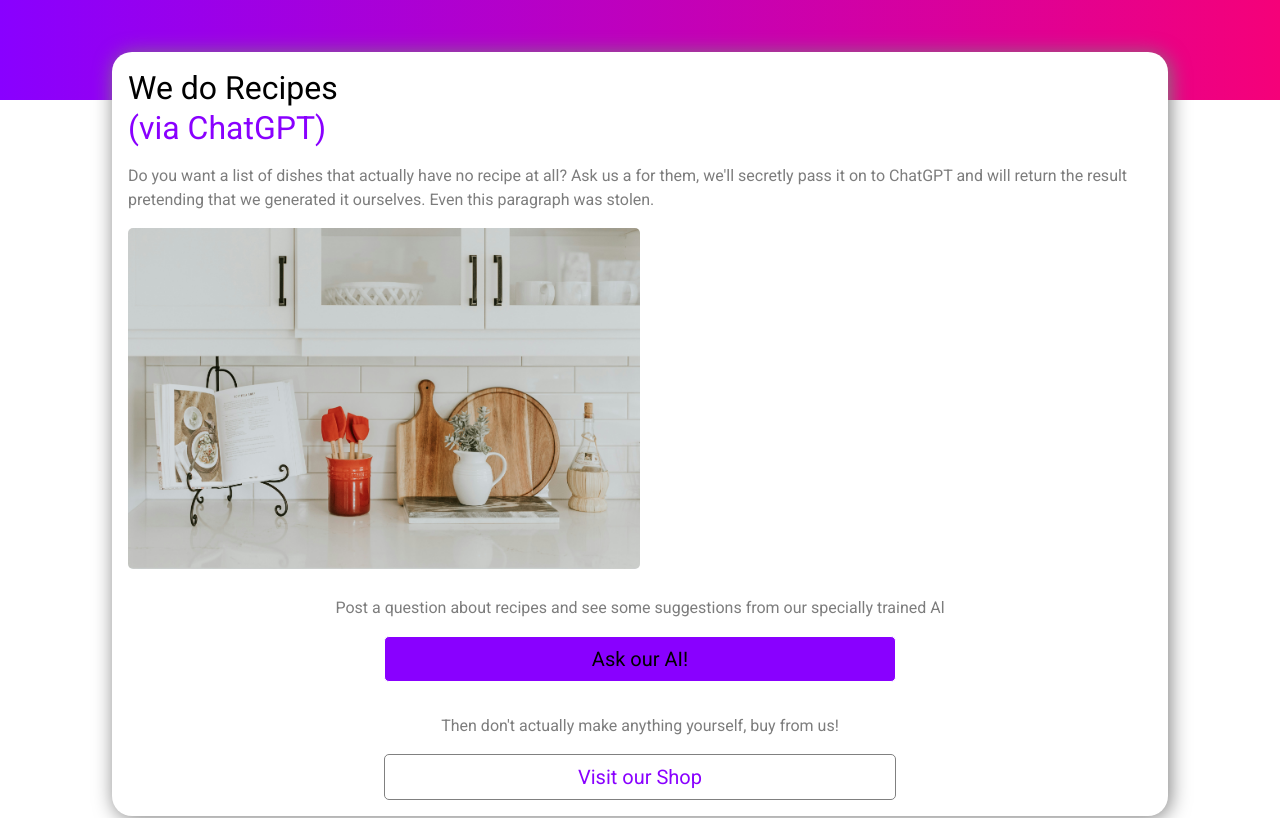
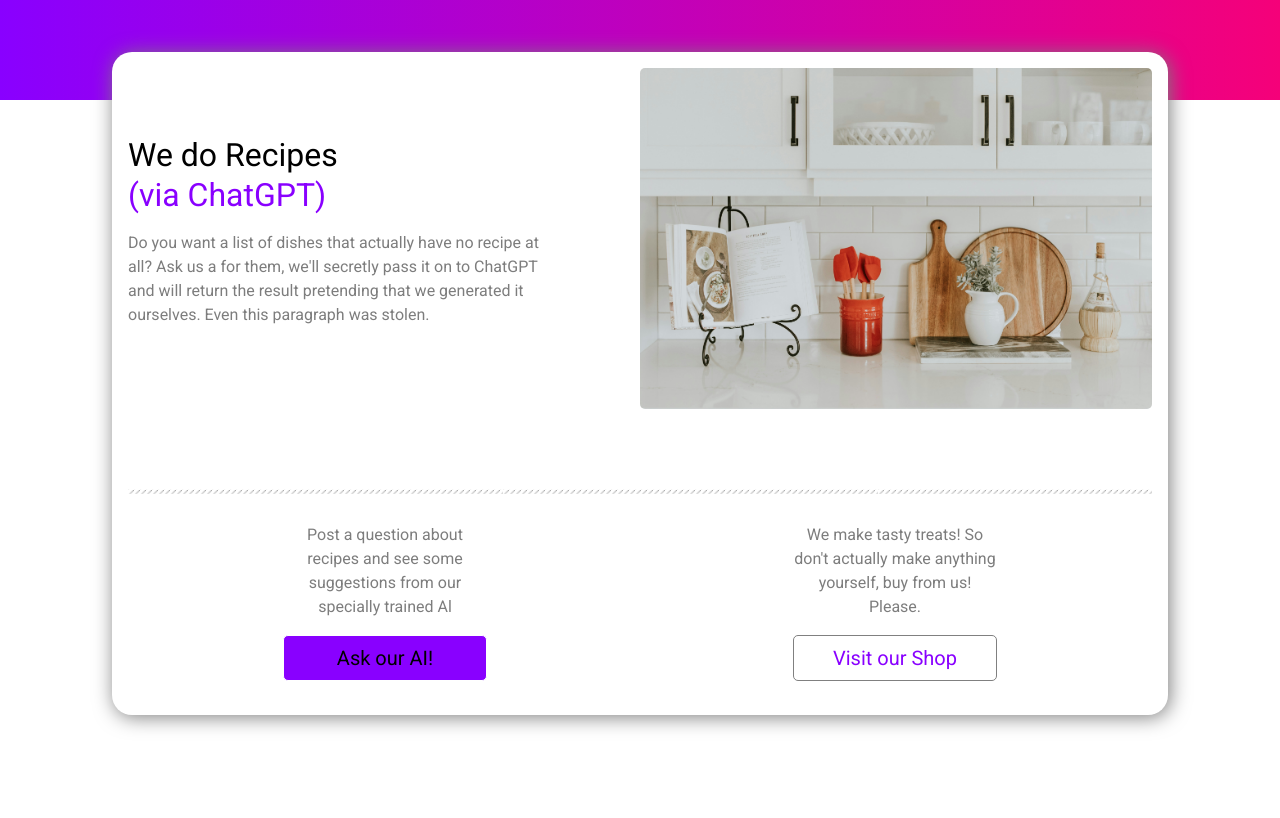
Before and after one commit to technative-academy/Team-Wolf, a React (Vite) app: page / in a window 1280 px wide. Shown: the part 340-1158 px from the top of the page. Built offline with nearby package versions, Linux system fonts and the light colour scheme.

Commit message:
Fix layout

```diff
--- a/src/components/Home/Home.jsx
+++ b/src/components/Home/Home.jsx
@@ -6,27 +6,33 @@
   return (
     <div className={styles.wrapper}>
       <div className={` ${styles.card} ${styles.shadow} ${styles.padding}`}>
+        <div className={styles.titleContainer}>
+          <div>
             <h2 className={styles.margin}>We do Recipes</h2>
             <h2 className={`${styles.margin} ${styles.via}`}>(via ChatGPT)</h2>
             <p className={styles.para}>
-          Do you want a list of dishes that actually have no recipe at all? Ask
-          us a for them, we'll secretly pass it on to ChatGPT and will return
-          the result pretending that we generated it ourselves. Even this
-          paragraph was stolen.
+              Do you want a list of dishes that actually have no recipe at all?
+              Ask us a for them, we'll secretly pass it on to ChatGPT and will
+              return the result pretending that we generated it ourselves. Even
+              this paragraph was stolen.
             </p>
+          </div>
           <img src="/images/recipe-book.jpg" alt="image" />
-        <div className={styles.center}>
+        </div>
+
+        <div className={`${styles.buttonsContainer} ${styles.customBorder}`}>
+          <div className={styles.buttonContainer}>
             <p className={styles.para}>
               Post a question about recipes and see some suggestions from our
               specially trained Al
             </p>
-          <div className={styles.buttonContainer}>
             <ButtonPurple text="Ask our AI!" />
           </div>
+          <div className={styles.buttonContainer}>
             <p className={styles.para}>
-            Then don't actually make anything yourself, buy from us!
+              We make tasty treats! So don't actually make anything yourself,
+              buy from us! Please.
             </p>
-          <div className={styles.buttonContainer}>
             <ButtonWhite text="Visit our Shop" />
           </div>
         </div>
--- a/src/components/Home/Home.module.css
+++ b/src/components/Home/Home.module.css
@@ -43,12 +43,6 @@
     padding: 1rem;
   }
 
-  .flex {
-    display: flex;
-    justify-content: center;
-    align-items: center;
-  }
-
   .shadow {
     background-color: white;
     box-shadow: 2px 2px 20px var(--darkGrey);
@@ -56,8 +50,9 @@
   }
 
   img {
-    max-width: 50%;
+    max-width: 0%;
     max-height: auto;
+    margin-left: 5rem;
   }
 
   .card {
@@ -66,4 +61,28 @@
     position: relative;
     bottom: 5rem;
   }
+
+  .titleContainer {
+    display: flex;
+    align-items: center;
+  }
+
+  .buttonsContainer {
+    display: flex;
+    margin-top: 5rem;
+  }
+
+  .buttonContainer {
+    margin-top: 1rem;
+    margin-left: auto;
+    margin-right: auto;
+    width: 20%;
+    text-align: center;
+  }
+
+  .customBorder {
+    padding: 2px;
+    background-image: url("/images/customBorder.svg");
+    background-repeat: repeat-x;
+  }
 }
```
Lines whose indentation alone changed are shown as unchanged.
